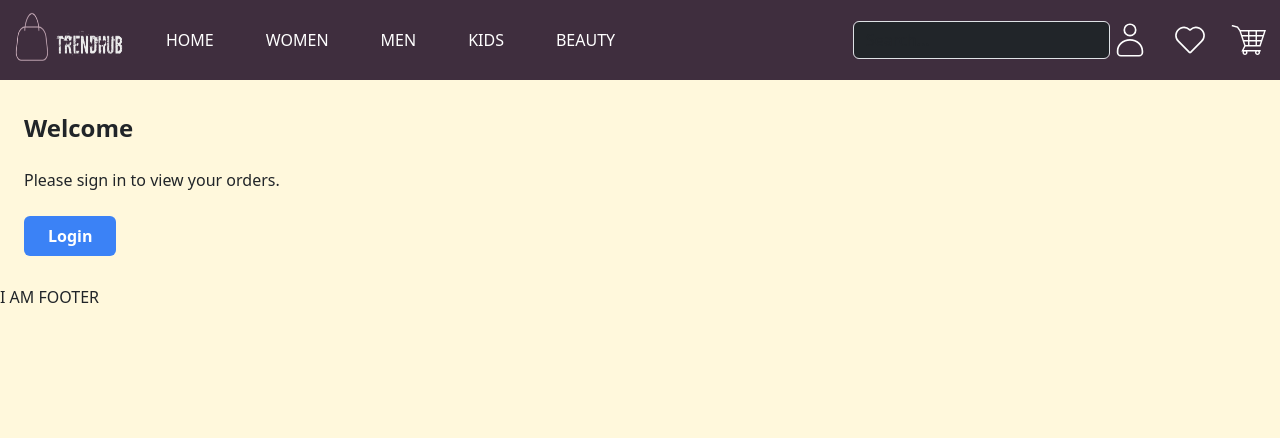
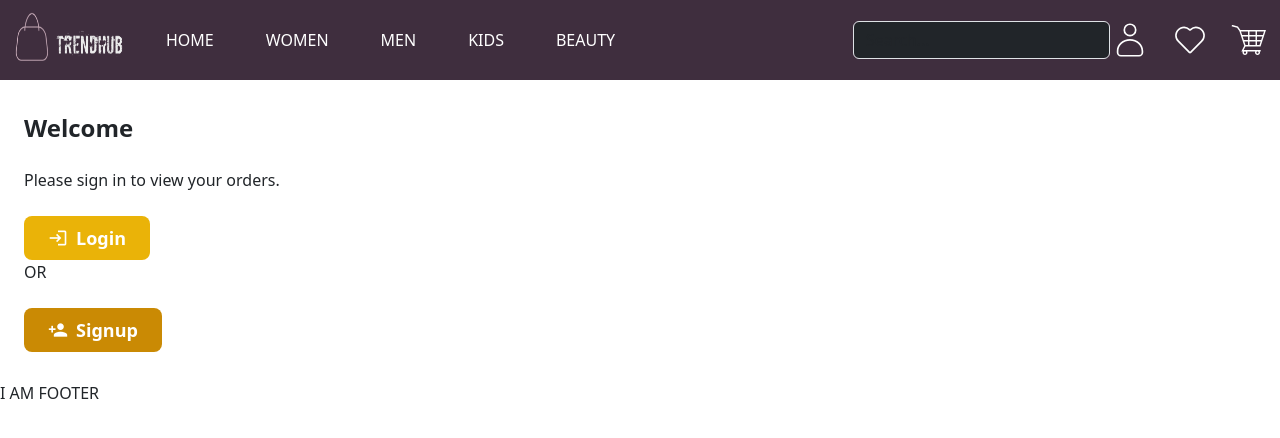
Before and after one commit to SaumyaSingh1/TrendHub, a React (Vite) app in the folder Frontend/: page /userAccount in a window 1280 px wide. Shown: the top 438 px of the page. Built offline with nearby package versions, Linux system fonts and the light colour scheme; no server answers.

Commit message:
UserAccount page functionality created

```diff
--- a/Frontend/index.html
+++ b/Frontend/index.html
@@ -8,9 +8,8 @@
   <!-- bootstrap link after installing it -->
   <link rel="stylesheet" href="https://cdn.jsdelivr.net/npm/bootstrap@5.3.0/dist/css/bootstrap.min.css">
   <link rel="preconnect" href="https://fonts.googleapis.com">
-
-
   <link rel="preconnect" href="https://fonts.googleapis.com">
+  <link href="https://fonts.googleapis.com/icon?family=Material+Icons" rel="stylesheet">
 <link rel="preconnect" href="https://fonts.gstatic.com" crossorigin>
 <link href="https://fonts.googleapis.com/css2?family=Merriweather:wght@900&family=PT+Serif:wght@700&display=swap" rel="stylesheet">
   <title>TrendHub: A clothing website</title>
--- a/Frontend/src/component/Orders.tsx
+++ b/Frontend/src/component/Orders.tsx
@@ -30,7 +30,7 @@ function Orders() {
                     <img className="w-full h-48 object-cover" src={product.product_image} alt={product.product_name} />
                     <div className="p-4">
                         <h3 className="text-lg font-semibold mb-2">{product.product_name}</h3>
-                        <p className="text-gray-700 mb-2">Price: ${product.product_cost}</p>
+                        <p className="text-gray-700 mb-2">Price: Rs.{product.product_cost}</p>
                         <p className="text-gray-700">Size: {product.product_size}</p>
                     </div>
                 </div>
--- a/Frontend/src/component/UserAccount.tsx
+++ b/Frontend/src/component/UserAccount.tsx
@@ -31,30 +31,45 @@ function UserAccount() {
       // Handle logout error (e.g., show error message)
     }
   };
-
   return (
     <div className="container mx-auto px-4 py-8">
       {isLoggedIn ? (
         <div>
-          <h2 className="text-2xl font-semibold mb-4">Your Orders</h2>
-          {/* Render the orders component here */}
-        {/* <Link to="/" >  */}
-         <button className="bg-blue-500 hover:bg-blue-700 text-white font-bold py-2 px-4 rounded" onClick={handleLogout}>
-            Logout
+          <Link to='/orders'>
+            <button className="bg-yellow-500 hover:bg-yellow-800 text-white font-bold py-2 px-4 rounded-lg flex items-center space-x-2 mb-4">
+              <span className="material-icons text-xl">arrow_right</span>
+              <span className="text-lg">Your Orders</span>
+            </button>
+          </Link>
+          <button className="bg-yellow-600 hover:bg-yellow-700 text-white font-bold py-2 px-4 rounded-lg flex items-center space-x-2" onClick={handleLogout}>
+            <span className="material-icons text-xl">logout</span>
+            <span className="text-lg">Logout</span>
           </button>
-{/* </Link> */}
         </div>
       ) : (
         <div>
-          <h2 className="text-2xl font-semibold mb-4">Welcome</h2>
-          <p className="mb-4">Please sign in to view your orders.</p>
-         <Link to="/login" ><button className="bg-blue-500 hover:bg-blue-700 text-white font-bold py-2 px-4 rounded" >
-            Login
-          </button></Link>
+          <div>
+            <h2 className="text-2xl font-semibold mb-4">Welcome</h2>
+            <p className="mb-4">Please sign in to view your orders.</p>
+            <Link to="/login">
+              <button className="bg-yellow-500 hover:bg-yellow-800 text-white font-bold py-2 px-4 rounded-lg flex items-center space-x-2">
+                <span className="material-icons text-xl">login</span>
+                <span className="text-lg">Login</span>
+              </button>
+            </Link>
+          </div>
+          <div>
+            <p>OR</p>
+            <Link to="/signup">
+              <button className="bg-yellow-600 hover:bg-yellow-700 text-white font-bold py-2 px-4 rounded-lg flex items-center space-x-2 mt-4">
+                <span className="material-icons text-xl">person_add</span>
+                <span className="text-lg">Signup</span>
+              </button>
+            </Link>
+          </div>
         </div>
       )}
     </div>
   );
-}
-
+      }
 export default UserAccount;
--- a/Frontend/src/index.css
+++ b/Frontend/src/index.css
@@ -1,6 +1,3 @@
 @import 'tailwindcss/base';
 @import 'tailwindcss/components';
 @import 'tailwindcss/utilities';
-body{
-    background-color: cornsilk;
-}
```
